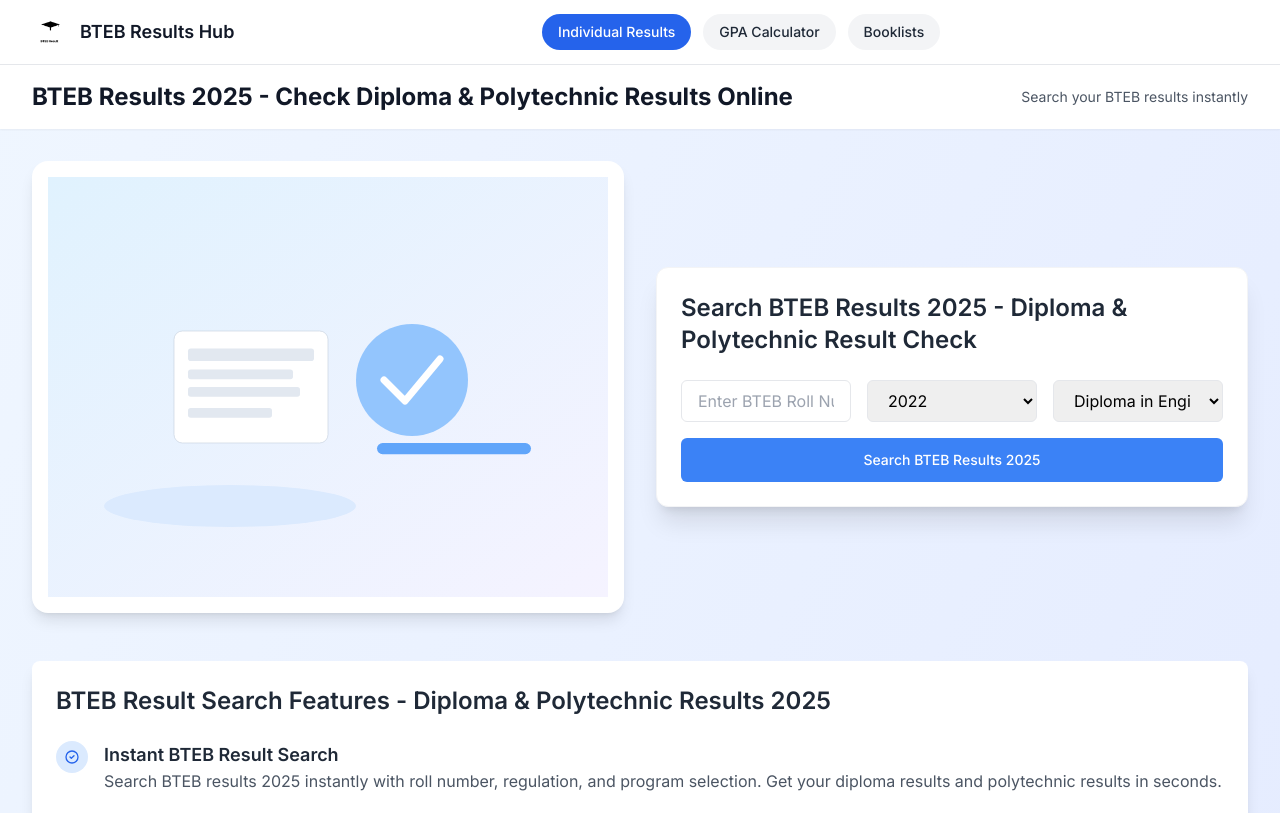
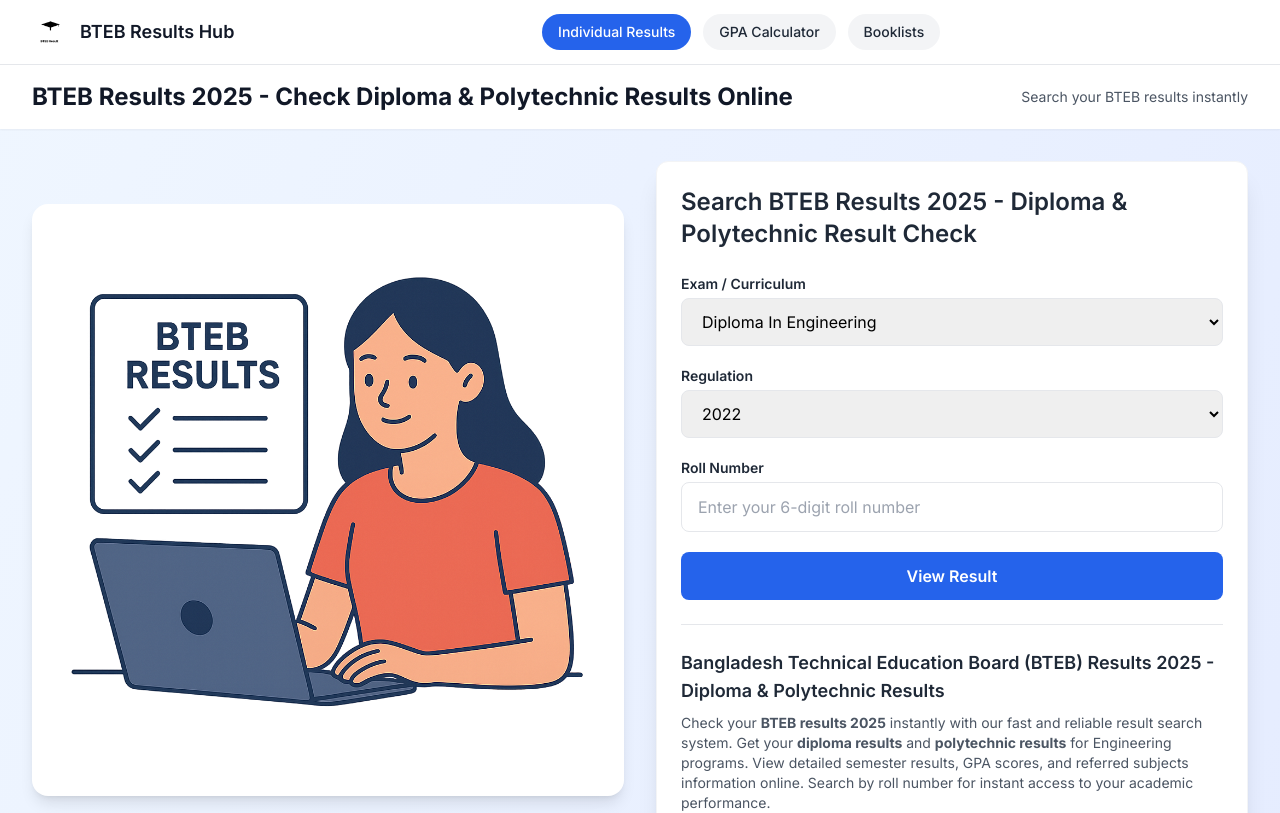
Before and after one commit to rafsaan123/new-pookie, a Next.js app: page / in a window 1280 px wide. Shown: the top 813 px of the page. Built offline with nearby package versions, Linux system fonts and the light colour scheme.

Commit message:
Result tool UI like reference: stacked labels, 'View Result'; move SEO intro under card; swap illustration to hero.png

```diff
--- a/app/page.tsx
+++ b/app/page.tsx
@@ -152,7 +152,7 @@
           {/* Illustration */}
           <div className="hidden lg:block">
             <div className="bg-white rounded-2xl shadow-lg p-4">
-              <Image src="/illustrations/result-check.svg" alt="Result checking" width={800} height={600} className="w-full h-auto" />
+              <Image src="/illustrations/hero.png" alt="Student checking BTEB results" width={800} height={600} className="w-full h-auto" />
             </div>
           </div>
 
@@ -163,49 +163,53 @@
             </h2>
 
             <form action={handleSubmit}>
-              <div className="space-y-4">
-                <div className="grid grid-cols-1 md:grid-cols-3 gap-4">
+              <div className="space-y-5">
+                <div>
+                  <label className="block text-sm font-semibold text-gray-800 mb-1">Exam / Curriculum</label>
+                  <select
+                    name="program"
+                    value={program}
+                    onChange={(e) => setProgram(e.target.value)}
+                    className="w-full px-4 py-3 border rounded-lg focus:outline-none focus:ring-2 focus:ring-blue-500"
+                  >
+                    <option value="Diploma in Engineering">Diploma In Engineering</option>
+                  </select>
+                </div>
+                <div>
+                  <label className="block text-sm font-semibold text-gray-800 mb-1">Regulation</label>
+                  <select
+                    name="regulation"
+                    value={regulation}
+                    onChange={(e) => setRegulation(e.target.value)}
+                    className="w-full px-4 py-3 border rounded-lg focus:outline-none focus:ring-2 focus:ring-blue-500"
+                  >
+                    <option value="any">Any</option>
+                    <option value="2010">2010</option>
+                    <option value="2016">2016</option>
+                    <option value="2022">2022</option>
+                  </select>
+                </div>
+                <div>
+                  <label className="block text-sm font-semibold text-gray-800 mb-1">Roll Number</label>
                   <input
                     type="text"
                     name="studentId"
                     value={studentId}
                     onChange={(e) => setStudentId(e.target.value)}
-                    placeholder="Enter BTEB Roll Number"
-                    className="px-4 py-2 border rounded-md focus:outline-none focus:ring-2 focus:ring-blue-500"
-                    aria-label="Enter BTEB roll number to search results"
+                    placeholder="Enter your 6-digit roll number"
+                    className="w-full px-4 py-3 border rounded-lg focus:outline-none focus:ring-2 focus:ring-blue-500"
                     required
                   />
-                  <select
-                    name="regulation"
-                    value={regulation}
-                    onChange={(e) => setRegulation(e.target.value)}
-                    className="px-4 py-2 border rounded-md focus:outline-none focus:ring-2 focus:ring-blue-500"
-                    aria-label="Select BTEB regulation year"
-                  >
-                    <option value="2010">2010</option>
-                    <option value="2016">2016</option>
-                    <option value="2022">2022</option>
-                  </select>
-                  <select
-                    name="program"
-                    value={program}
-                    onChange={(e) => setProgram(e.target.value)}
-                    className="px-4 py-2 border rounded-md focus:outline-none focus:ring-2 focus:ring-blue-500"
-                    aria-label="Select diploma program type"
-                  >
-                    <option value="Diploma in Engineering">Diploma in Engineering</option>
-                  </select>
                 </div>
 
                 <button
                   type="submit"
                   disabled={isPending}
-                  className={`w-full px-4 py-3 rounded-md text-white text-sm font-medium ${
-                    isPending ? 'bg-blue-400 cursor-not-allowed' : 'bg-blue-500 hover:bg-blue-600'
+                  className={`w-full px-4 py-3 rounded-lg text-white text-base font-semibold ${
+                    isPending ? 'bg-blue-400 cursor-not-allowed' : 'bg-blue-600 hover:bg-blue-700'
                   }`}
-                  aria-label="Search BTEB results"
                 >
-                  {isPending ? 'Searching BTEB Results...' : 'Search BTEB Results 2025'}
+                  {isPending ? 'Fetching Result...' : 'View Result'}
                 </button>
               </div>
             </form>
@@ -302,6 +306,17 @@
                 </div>
               </div>
             )}
+            {/* SEO intro put under card for SEO */}
+            <div className="mt-6 pt-6 border-t">
+              <h3 className="text-lg font-semibold text-gray-800 mb-2">
+                Bangladesh Technical Education Board (BTEB) Results 2025 - Diploma & Polytechnic Results
+              </h3>
+              <p className="text-gray-600 text-sm">
+                Check your <strong>BTEB results 2025</strong> instantly with our fast and reliable result search system.
+                Get your <strong>diploma results</strong> and <strong>polytechnic results</strong> for Engineering programs.
+                View detailed semester results, GPA scores, and referred subjects information online. Search by roll number for instant access to your academic performance.
+              </p>
+            </div>
           </div>
         </div>
 
```
Also changed, not shown: public/illustrations/hero.png (added).
